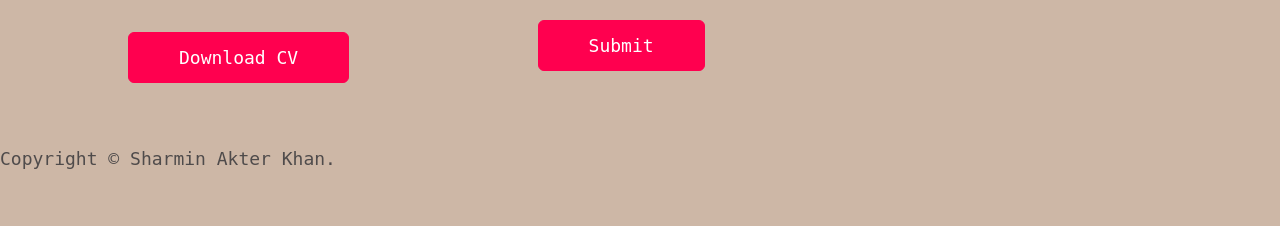
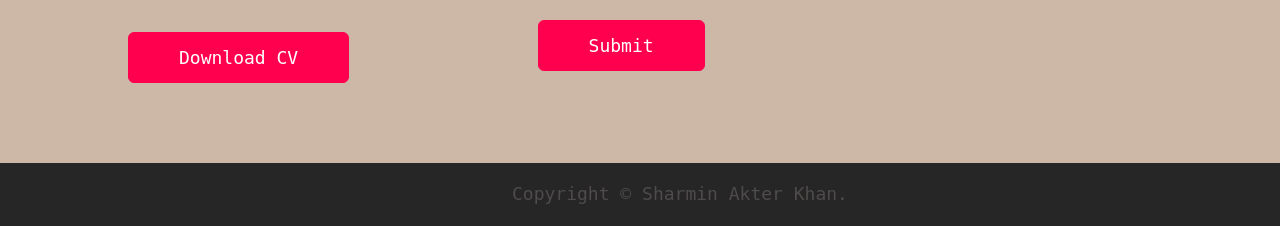
Before and after one commit to sharminkhan0/My-1st-responsive-portfolio-with-html-css-js, a plain HTML site: page index.html in a window 1280 px wide. Shown: the part 3398-3624 px from the top of the page. Before the commit the page ends 3574 px from the top, so only its background shows below. Drawn offline with Linux system fonts and the light colour scheme.

Commit message:
update cssfiles for contact section comand

```diff
--- a/styles.css
+++ b/styles.css
@@ -422,3 +422,13 @@ form btn2:active {
     background: #924d62;
     transform: translateY(4px);
 }
+
+.copyright {
+    width: 100%;
+    text-align: center;
+    padding: 15px;
+    background: #262626;
+    font-weight: 300;
+    margin-top: 20px;
+    padding-left: 40%;
+}
```
